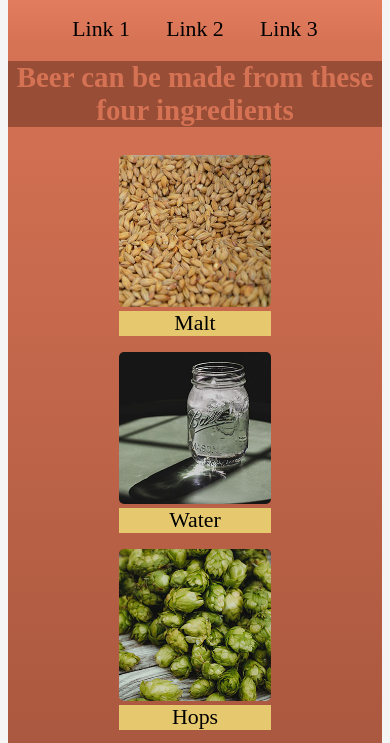
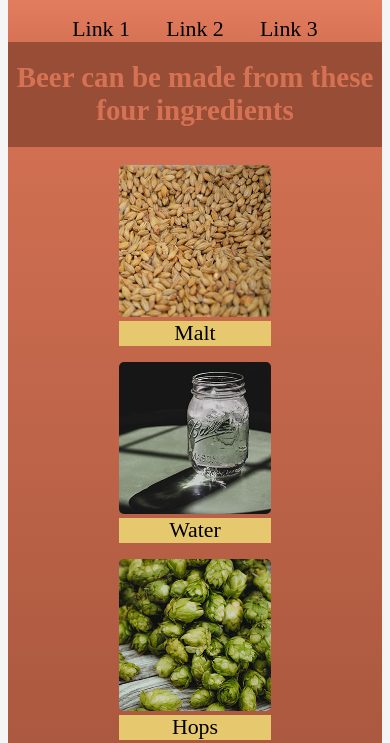
Before and after one commit to cjhol77/cjhol77.github.io, a plain HTML site: page index.html in a window 390 px wide. Shown: the part 96-839 px from the top of the page. Drawn offline with Linux system fonts and the light colour scheme.

Commit message:
Update styles.css

```diff
--- a/CSS/styles.css
+++ b/CSS/styles.css
@@ -9,9 +9,14 @@ html {
 
 body {
     min-height: 100vh;
+    background-color: #8a4530;
 }
 
 main {
+    display: flex;
+    flex-direction: column;
+    justify-content: center;
+    align-items: center;
     width: 100%;
     /*background-color: #8a4530;*/
     background-image: linear-gradient(#d77355, #8a4530)
@@ -70,6 +75,7 @@ nav {
 
 .content-container {
     text-align: center;
+    width: 100%;
     background-color: #8a4530;
     opacity: .8;
 }
@@ -120,3 +126,9 @@ footer {
 
 main { grid-area: 4 / 1 / span 6 / span 12;}
 footer { grid-area: 10 / 1 / span 3 / span 12;}
+
+@media only screen and (max-width: 879px) {
+    .ingredients{
+        width: 60%;
+    }
+}
```
